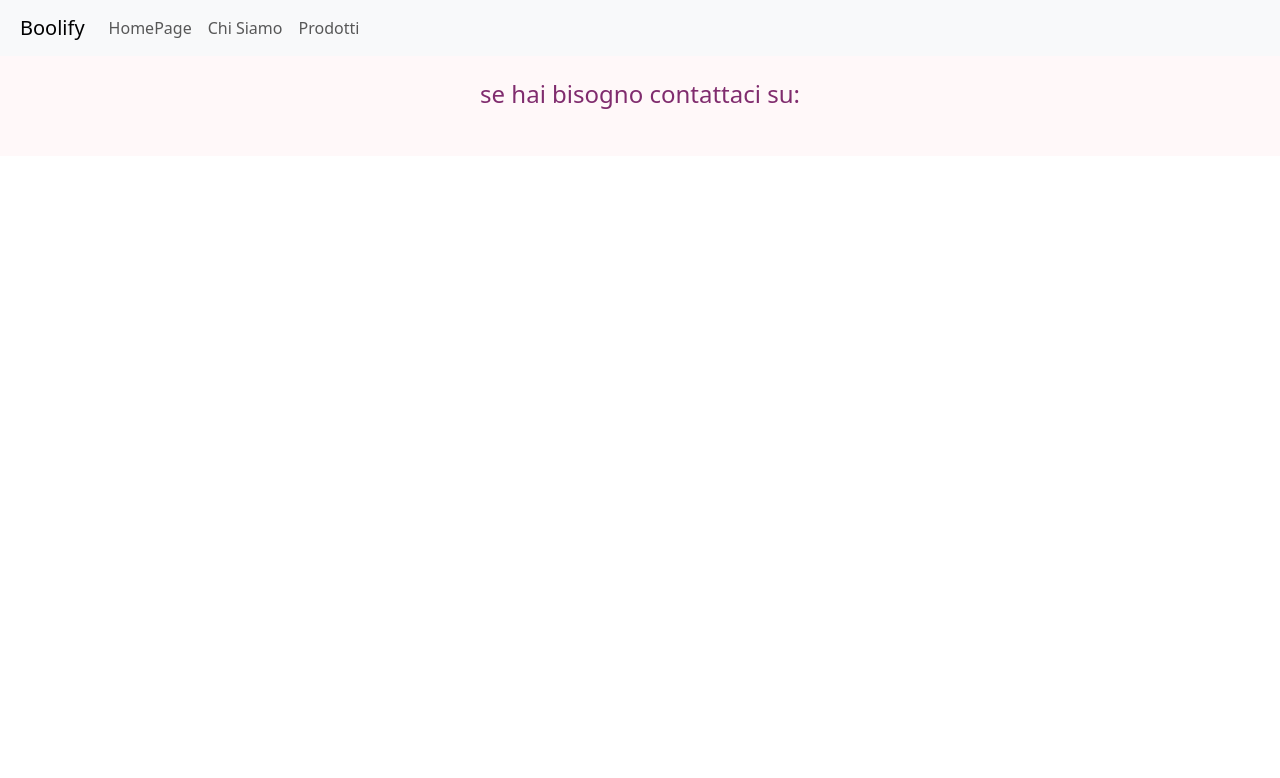
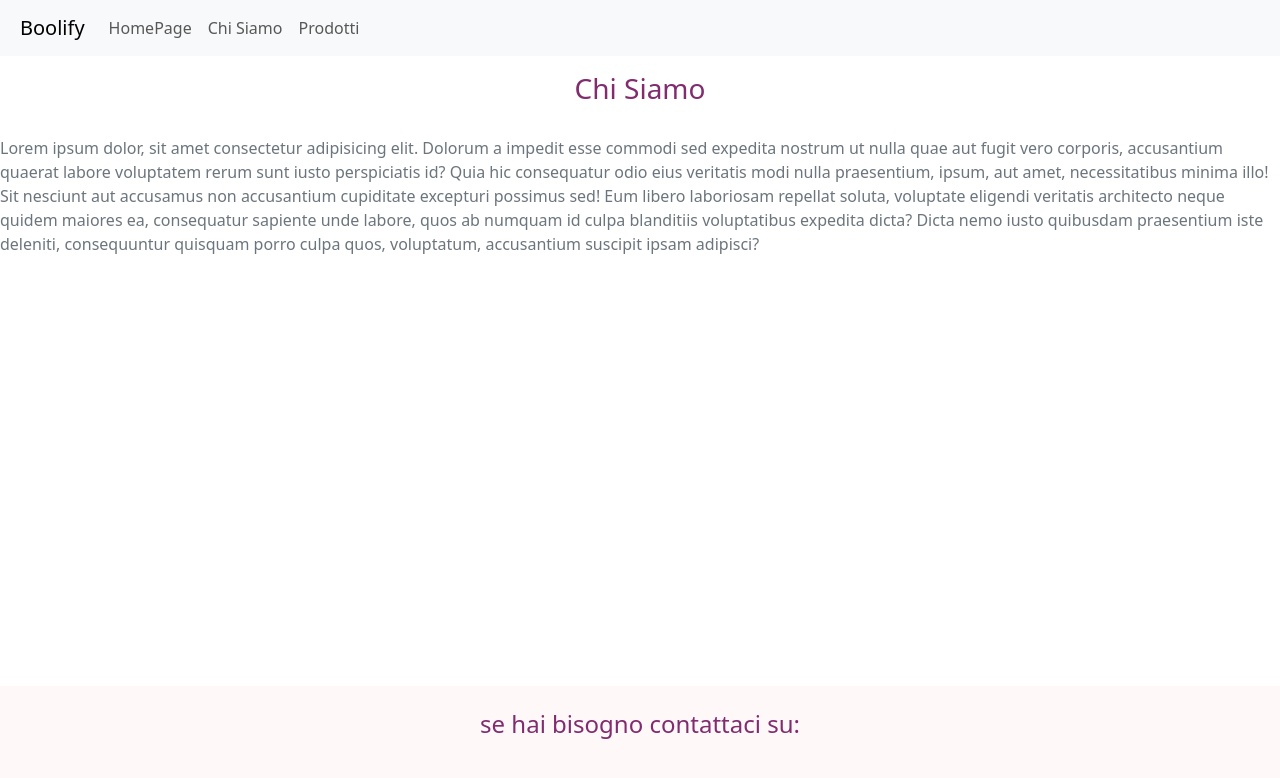
Before and after one commit to LucaStellato/react-router, a React (Vite) app: page /ChiSiamo in a window 1280 px wide. Shown: the top 778 px of the page. Built offline with nearby package versions, Linux system fonts and the light colour scheme.

Commit message:
page ChiSiamo complete

```diff
--- a/src/pages/ChiSiamo.jsx
+++ b/src/pages/ChiSiamo.jsx
@@ -1,6 +1,12 @@
 export default function ChiSiamo() {
     return (
         <>
+            <h3 className="mt-3" style={{ textAlign: 'center', color: '#802c6e' }}>Chi Siamo</h3>
+            <div className="" style={{ marginTop: '30px', marginBottom: '430px' }}>
+                <span className='text-secondary' style={{}}>
+                    Lorem ipsum dolor, sit amet consectetur adipisicing elit. Dolorum a impedit esse commodi sed expedita nostrum ut nulla quae aut fugit vero corporis, accusantium quaerat labore voluptatem rerum sunt iusto perspiciatis id? Quia hic consequatur odio eius veritatis modi nulla praesentium, ipsum, aut amet, necessitatibus minima illo! Sit nesciunt aut accusamus non accusantium cupiditate excepturi possimus sed! Eum libero laboriosam repellat soluta, voluptate eligendi veritatis architecto neque quidem maiores ea, consequatur sapiente unde labore, quos ab numquam id culpa blanditiis voluptatibus expedita dicta? Dicta nemo iusto quibusdam praesentium iste deleniti, consequuntur quisquam porro culpa quos, voluptatum, accusantium suscipit ipsam adipisci?
+                </span>
+            </div>
         </>
     )
 }
```
